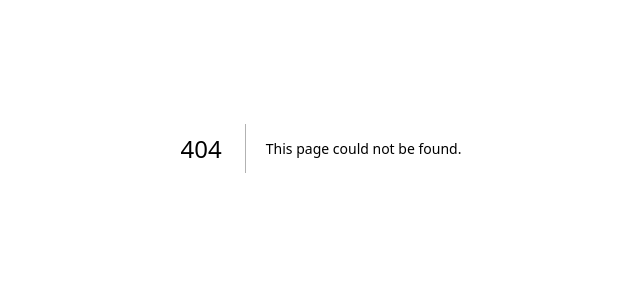
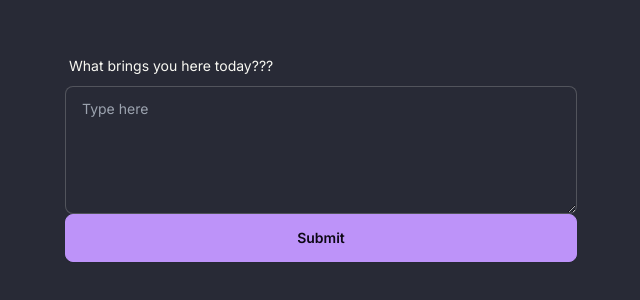
Before and after one commit to bobrandy13/therapyChatbot-idleTycoon, a Next.js app: page /home in a window 1280 px wide. Before the commit this address had no page. Shown: the part 252-552 px from the top of the page, without its empty margins (319-959 px from the left). Built offline with nearby package versions, Linux system fonts and the light colour scheme; no server answers.

Commit message:
setting up the chat dialogue insane changes

```diff
--- a/component/HomePage.tsx
+++ b/component/HomePage.tsx
@@ -2,11 +2,17 @@
 import { AnimatePresence, motion } from "framer-motion";
 import { useState } from "react";
 import TherapyBot from "./TherapyChatBot";
+import { signIn, useSession } from "next-auth/react";
 
 export default function HomePage() {
+  const { data: session } = useSession();
+
+  if (session) {
+    console.log(session);
+  }
   const [isVisible, setVisible] = useState(true);
   return (
-    <div className="min-w-screen text-bold bg-base-100 flex min-h-screen items-center justify-center text-2xl text-white ">
+    <div className="min-w-screen text-bold flex min-h-screen items-center justify-center bg-base-100 text-2xl text-white ">
       {isVisible && (
         <AnimatePresence mode="wait">
           <motion.div
@@ -26,16 +32,21 @@ export default function HomePage() {
             }
             <button
               key={"button"}
-              className="btn btn-active btn-primary m-4 mt-4 w-1/2 p-2 text-white"
-              onClick={() => setVisible(false)}
+              className="btn btn-primary btn-active m-4 mt-4 w-1/2 p-2 text-white"
+              onClick={() => {
+                void signIn("github", {
+                  callbackUrl: `http://localhost:3000/home`,
+                });
+                setVisible(false);
+              }}
             >
-              Click here to start
+              Sign in to get started.
             </button>
           </motion.div>
         </AnimatePresence>
       )}
 
-      {!isVisible && <TherapyBot />}
+      {/* {!isVisible && <TherapyBot />} */}
     </div>
   );
 }
--- a/component/TherapyChatBot.tsx
+++ b/component/TherapyChatBot.tsx
@@ -1,17 +1,59 @@
-import React from "react";
+import React, { type KeyboardEvent, useRef, useState, useEffect } from "react";
+import { motion } from "framer-motion";
 
+const variants = {
+  open: { width: "60%", height: "100px", y: 300 },
+  close: { width: "40%", y: 0 },
+};
 function TherapyBot() {
+  const [submitHidden, setHidden] = useState("block");
+  const [machineMessage, setMessage] = useState("Machine is thinking");
+  const [showAfteRSubmit, setShow] = useState("hidden");
+  const [isAnimated, setAnimateState] = useState(false);
+  const textAreaRef = useRef<HTMLTextAreaElement>(null);
+  const handleSubmit = () => {
+    if (textAreaRef.current?.value) {
+      console.log(textAreaRef.current.value);
+      setHidden("hidden");
+      setShow("inline");
+      setAnimateState(true);
+    }
+    let counter = 0;
+
+    setInterval(() => {
+      counter++;
+      setMessage("Machien is thinking");
+      setMessage((message) => (message += ".".repeat(counter % 4)));
+    }, 1000);
+  };
+
   return (
     <>
-      <label className="form-control w-full max-w-md">
-        <div className="label">
+      <h1 className={`absolute ${showAfteRSubmit}`}>{machineMessage}</h1>
+      <div className="flex w-full items-center justify-center">
+        <motion.div
+          animate={isAnimated ? "open" : "close"}
+          variants={variants}
+          className=""
+        >
+          <label className="form-control w-full">
+            <div className={`label ${submitHidden}`}>
               <span className="label-text">What brings you here today???</span>
             </div>
             <textarea
               placeholder="Type here"
-          className="textarea textarea-bordered w-full max-w-md"
+              className="textarea textarea-bordered h-32 w-full"
+              ref={textAreaRef}
             />
+            <button
+              onClick={() => handleSubmit()}
+              className={`btn btn-secondary h-12 ${submitHidden}`}
+            >
+              Submit
+            </button>
           </label>
+        </motion.div>
+      </div>
     </>
   );
 }
--- a/package.json
+++ b/package.json
@@ -14,7 +14,7 @@
   },
   "dependencies": {
     "@next-auth/prisma-adapter": "^1.0.7",
-    "@prisma/client": "^5.6.0",
+    "@prisma/client": "^5.8.1",
     "@t3-oss/env-nextjs": "^0.7.1",
     "framer-motion": "^10.18.0",
     "next": "^14.0.4",
@@ -37,7 +37,7 @@
     "postcss": "^8.4.31",
     "prettier": "^3.1.0",
     "prettier-plugin-tailwindcss": "^0.5.7",
-    "prisma": "^5.6.0",
+    "prisma": "^5.8.1",
     "tailwindcss": "^3.3.5",
     "typescript": "^5.1.6"
   },
--- /dev/null
+++ b/src/app/components/SessionProvider.tsx
@@ -0,0 +1,4 @@
+"use client";
+import { SessionProvider } from "next-auth/react";
+
+export default SessionProvider;
--- /dev/null
+++ b/src/app/home/page.tsx
@@ -0,0 +1,66 @@
+"use client";
+import React, { type KeyboardEvent, useRef, useState, useEffect } from "react";
+import { motion } from "framer-motion";
+
+const variants = {
+  open: { width: "60%", height: "100px", y: 300 },
+  close: { width: "40%", y: 0 },
+};
+function TherapyBot() {
+  const [submitHidden, setHidden] = useState("block");
+  const [machineMessage, setMessage] = useState("Machine is thinking");
+  const [showAfteRSubmit, setShow] = useState("hidden");
+  const [isAnimated, setAnimateState] = useState(false);
+  const textAreaRef = useRef<HTMLTextAreaElement>(null);
+  const handleSubmit = () => {
+    if (textAreaRef.current?.value) {
+      console.log(textAreaRef.current.value);
+      setHidden("hidden");
+      setShow("inline");
+      setAnimateState(true);
+    }
+    let counter = 0;
+
+    setInterval(() => {
+      counter++;
+      setMessage("Machien is thinking");
+      setMessage((message) => (message += ".".repeat(counter % 4)));
+    }, 1000);
+  };
+
+  return (
+    <div className="min-w-screen flex min-h-screen items-center justify-center text-3xl">
+      <>
+        <h1 className={`absolute ${showAfteRSubmit}`}>{machineMessage}</h1>
+        <div className="flex w-full items-center justify-center">
+          <motion.div
+            animate={isAnimated ? "open" : "close"}
+            variants={variants}
+            className=""
+          >
+            <label className="form-control w-full">
+              <div className={`label ${submitHidden}`}>
+                <span className="label-text">
+                  What brings you here today???
+                </span>
+              </div>
+              <textarea
+                placeholder="Type here"
+                className="textarea textarea-bordered h-32 w-full"
+                ref={textAreaRef}
+              />
+              <button
+                onClick={() => handleSubmit()}
+                className={`btn btn-secondary h-12 ${submitHidden}`}
+              >
+                Submit
+              </button>
+            </label>
+          </motion.div>
+        </div>
+      </>
+    </div>
+  );
+}
+
+export default TherapyBot;
--- a/src/app/layout.tsx
+++ b/src/app/layout.tsx
@@ -1,6 +1,8 @@
 import "~/styles/globals.css";
 
 import { Inter } from "next/font/google";
+import { getServerSession } from "next-auth";
+import SessionProvder from "./components/SessionProvider";
 
 const inter = Inter({
   subsets: ["latin"],
@@ -8,19 +10,22 @@ const inter = Inter({
 });
 
 export const metadata = {
-  title: "Create T3 App",
-  description: "Generated by create-t3-app",
+  title: "Kevin's Therapy App",
+  description: "created by Kevin Huang",
   icons: [{ rel: "icon", url: "/favicon.ico" }],
 };
 
-export default function RootLayout({
+export default async function RootLayout({
   children,
 }: {
   children: React.ReactNode;
 }) {
+  const session = await getServerSession();
   return (
     <html lang="en">
-      <body className={`font-sans ${inter.variable}`}>{children}</body>
+      <body className={`font-sans ${inter.variable}`}>
+        <SessionProvder session={session}>{children} </SessionProvder>
+      </body>
     </html>
   );
 }
--- a/src/env.js
+++ b/src/env.js
@@ -28,6 +28,8 @@ export const env = createEnv({
       // VERCEL_URL doesn't include `https` so it cant be validated as a URL
       process.env.VERCEL ? z.string() : z.string().url(),
     ),
+    GITHUB_ID: z.string(),
+    GITHUB_SECRET: z.string(),
   },
 
   /**
@@ -48,6 +50,8 @@ export const env = createEnv({
     NODE_ENV: process.env.NODE_ENV,
     NEXTAUTH_SECRET: process.env.NEXTAUTH_SECRET,
     NEXTAUTH_URL: process.env.NEXTAUTH_URL,
+    GITHUB_ID: process.env.GITHUB_ID,
+    GITHUB_SECRET: process.env.GITHUB_SECRET,
   },
   /**
    * Run `build` or `dev` with `SKIP_ENV_VALIDATION` to skip env validation. This is especially
```
Also changed, not shown: src/server/auth.ts (+6 -1 lines), 2 other files (tests, documents, lock files or other folders). Lines whose indentation alone changed are shown as unchanged.
